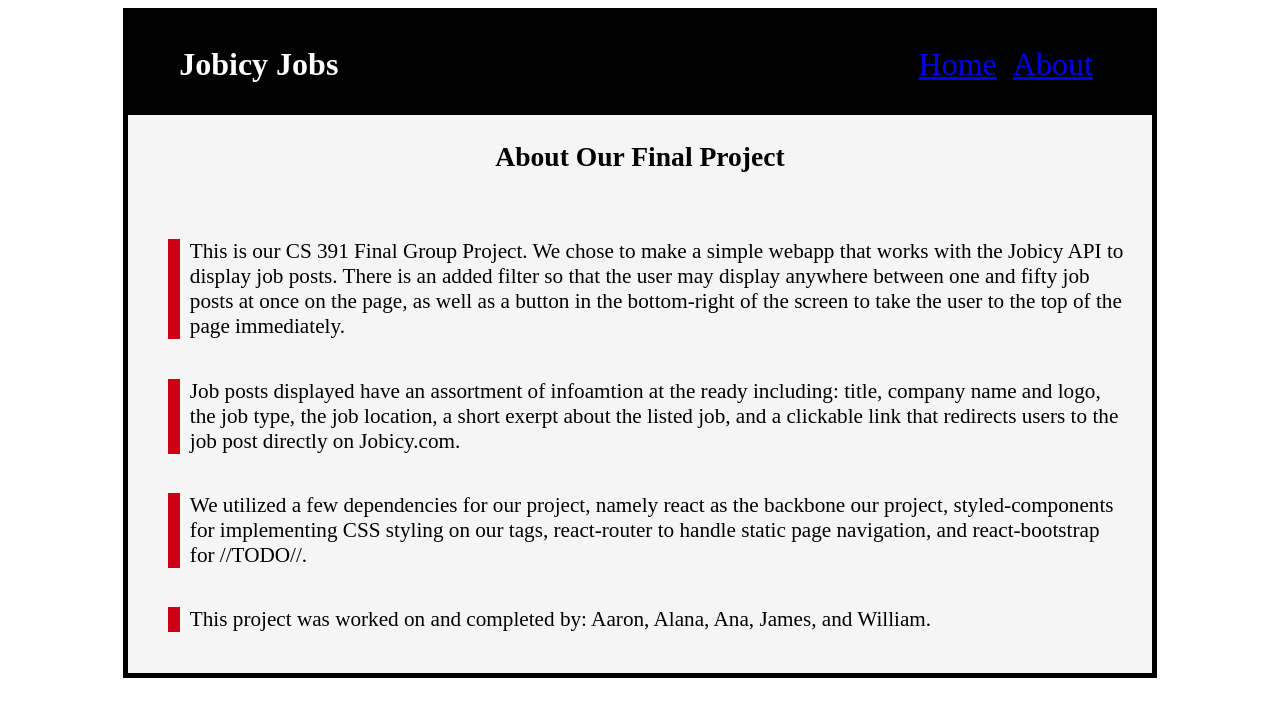
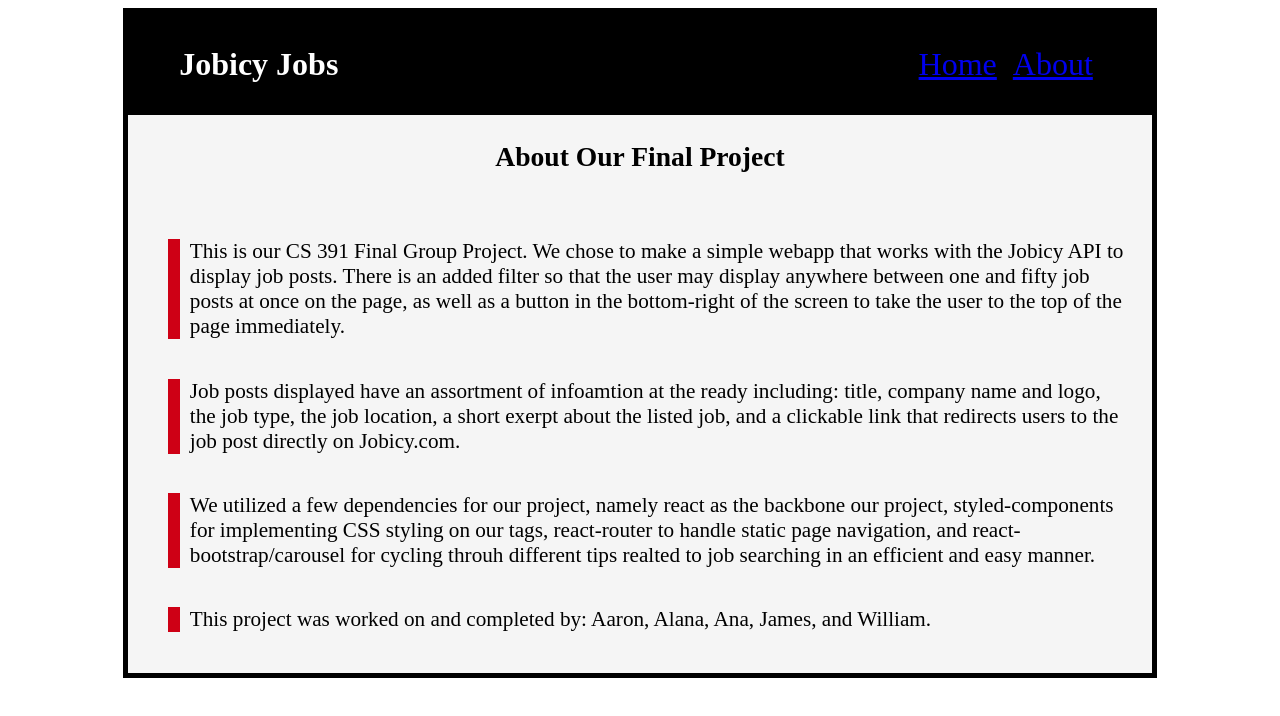
Before and after one commit to alanabookman/cs391-final-project, a React (Vite) app: page /about in a window 1280 px wide. Shown: the top 716 px of the page. Built offline with nearby package versions, Linux system fonts and the light colour scheme.

Commit message:
added my comments to my work

```diff
--- a/src/components/AboutPage.tsx
+++ b/src/components/AboutPage.tsx
@@ -1,5 +1,13 @@
+/*
+  Component implemented by William Parker (wqparker@bu.edu)
+  This is a simple 'About' page that users can navigate to, displaying
+  simple information about what our project is and some of the
+  modules used in its making with brief explanations of thme, as well
+  as credit to the team.
+*/
 import { styled } from "styled-components";
 
+// collection of styled components for the page
 const AboutContentDiv = styled.div`
     display: flex;
     flex-direction: column;
@@ -32,6 +40,7 @@ const StyledLi = styled.li`
     margin: 2% 0;
 `;
 
+// final component
 export default function AboutPage() {
     return (
         <AboutContentDiv>
@@ -48,7 +57,8 @@ export default function AboutPage() {
                 </StyledLi>
                 <StyledLi>
                     We utilized a few dependencies for our project, namely react as the backbone our project, styled-components for implementing
-                    CSS styling on our tags, react-router to handle static page navigation, and react-bootstrap for //TODO//.
+                    CSS styling on our tags, react-router to handle static page navigation, and react-bootstrap/carousel for cycling throuh different
+                    tips realted to job searching in an efficient and easy manner.
                 </StyledLi>
                 <StyledLi>
                     This project was worked on and completed by: Aaron, Alana, Ana, James, and William.
```
Also changed, not shown: src/App.tsx (+15 -1 lines).
